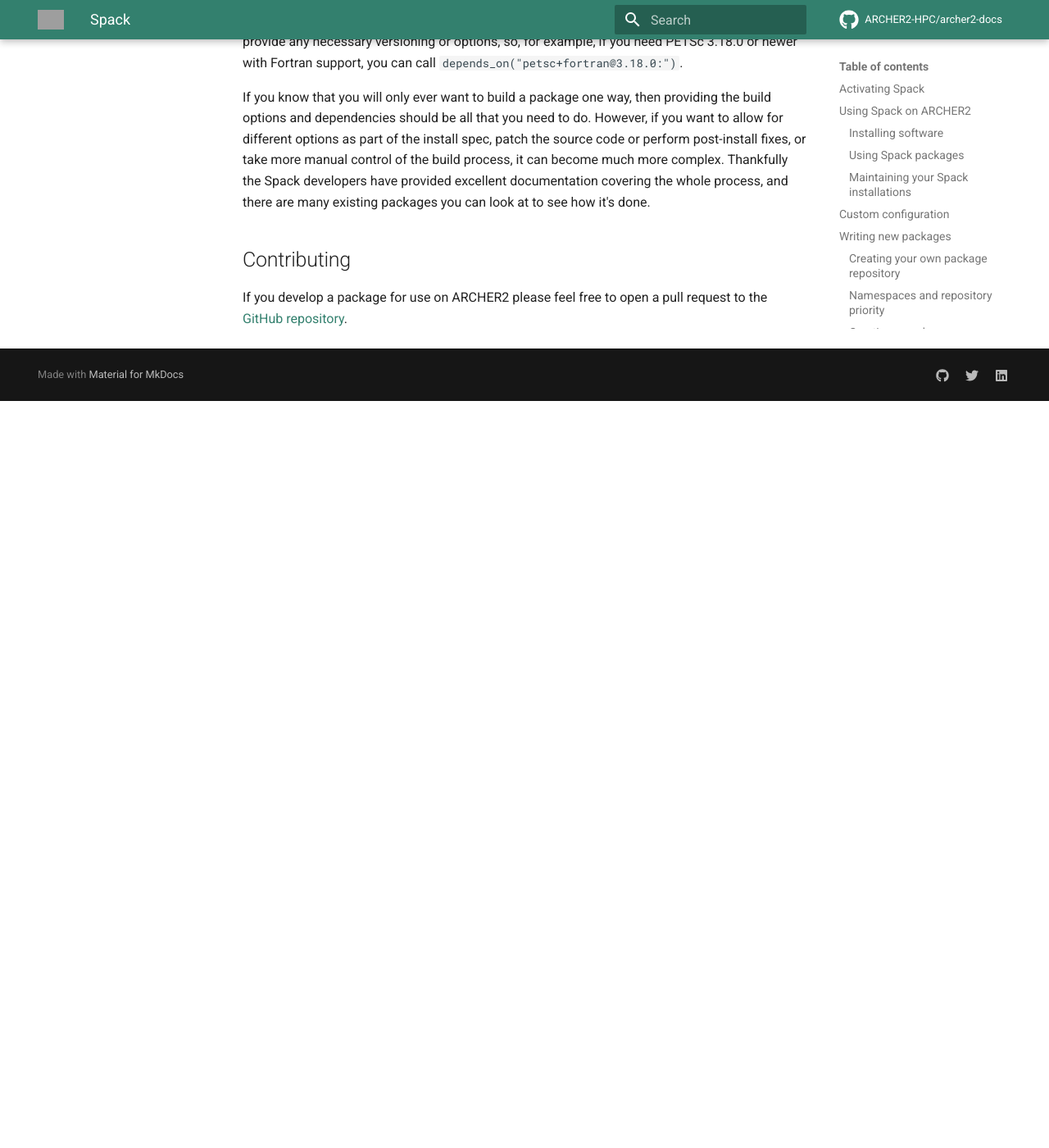
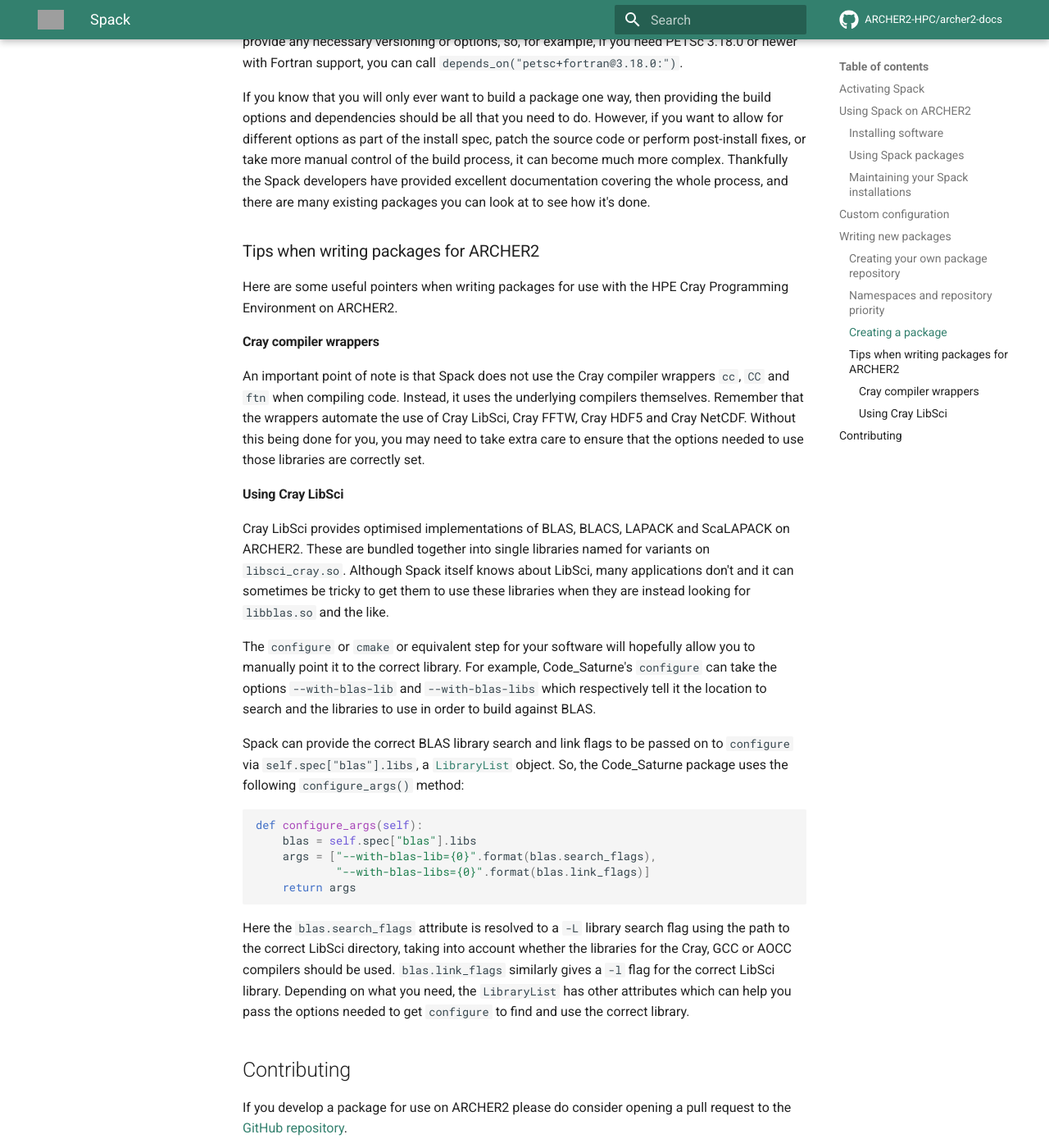
Before and after one commit to ARCHER2-HPC/archer2-docs, an MkDocs documentation site: the page built from docs/data-tools/spack.md, in a window 1280 px wide and 1400 px high, scrolled down 7691 px. Shown: the whole window at 82% size. Built offline with MkDocs 1.6.1 and Material for MkDocs 9.7.7, drawn with Linux system fonts in a browser that asks for light colours; comment, search, counter and statistics services are not loaded; before the commit the page ends 8180 px from its top, so only the background shows below that; grey boxes are pictures that could not be loaded.

Commit message:
Spack tips on compiler wrappers and LibSci.

````diff
--- a/docs/data-tools/spack.md
+++ b/docs/data-tools/spack.md
@@ -357,7 +357,56 @@
 developers have provided excellent documentation covering the whole process, and
 there are many existing packages you can look at to see how it's done.
 
+### Tips when writing packages for ARCHER2
+
+Here are some useful pointers when writing packages for use with the HPE Cray
+Programming Environment on ARCHER2.
+
+#### Cray compiler wrappers
+
+An important point of note is that Spack does not use the Cray compiler wrappers
+`cc`, `CC` and `ftn` when compiling code. Instead, it uses the underlying
+compilers themselves. Remember that the wrappers automate the use of Cray
+LibSci, Cray FFTW, Cray HDF5 and Cray NetCDF. Without this being done for you,
+you may need to take extra care to ensure that the options needed to use those
+libraries are correctly set.
+
+#### Using Cray LibSci
+
+Cray LibSci provides optimised implementations of BLAS, BLACS, LAPACK and
+ScaLAPACK on ARCHER2. These are bundled together into single libraries named for
+variants on `libsci_cray.so`. Although Spack itself knows about LibSci, many
+applications don't and it can sometimes be tricky to get them to use these
+libraries when they are instead looking for `libblas.so` and the like.
+
+The `configure` or `cmake` or equivalent step for your software will hopefully
+allow you to manually point it to the correct library. For example,
+Code_Saturne's `configure` can take the options `--with-blas-lib` and
+`--with-blas-libs` which respectively tell it the location to search and the
+libraries to use in order to build against BLAS.
+
+Spack can provide the correct BLAS library search and link flags to be passed on
+to `configure` via `self.spec["blas"].libs`, a
+[`LibraryList`](https://spack.readthedocs.io/en/latest/llnl.util.html#llnl.util.filesystem.LibraryList)
+object. So, the Code_Saturne package uses the following `configure_args()`
+method:
+
+```python
+def configure_args(self):
+    blas = self.spec["blas"].libs
+    args = ["--with-blas-lib={0}".format(blas.search_flags),
+            "--with-blas-libs={0}".format(blas.link_flags)]
+    return args
+```
+
+Here the `blas.search_flags` attribute is resolved to a `-L` library search flag
+using the path to the correct LibSci directory, taking into account whether the
+libraries for the Cray, GCC or AOCC compilers should be used. `blas.link_flags`
+similarly gives a `-l` flag for the correct LibSci library. Depending on what
+you need, the `LibraryList` has other attributes which can help you pass the
+options needed to get `configure` to find and use the correct library.
+
 ## Contributing
 
-If you develop a package for use on ARCHER2 please feel free to open a pull
+If you develop a package for use on ARCHER2 please do consider opening a pull
 request to the [GitHub repository](https://github.com/EPCCed/spack-archer2).
````
